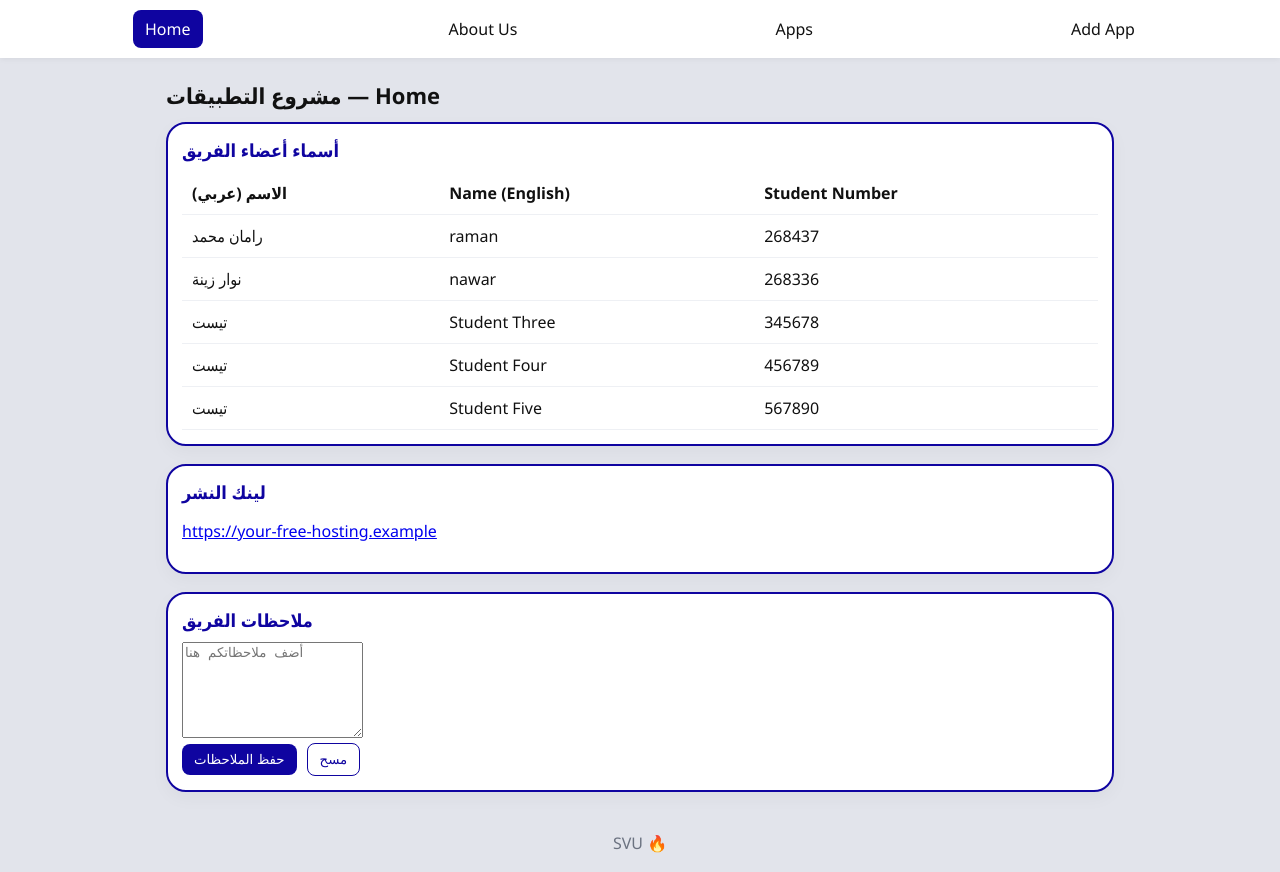
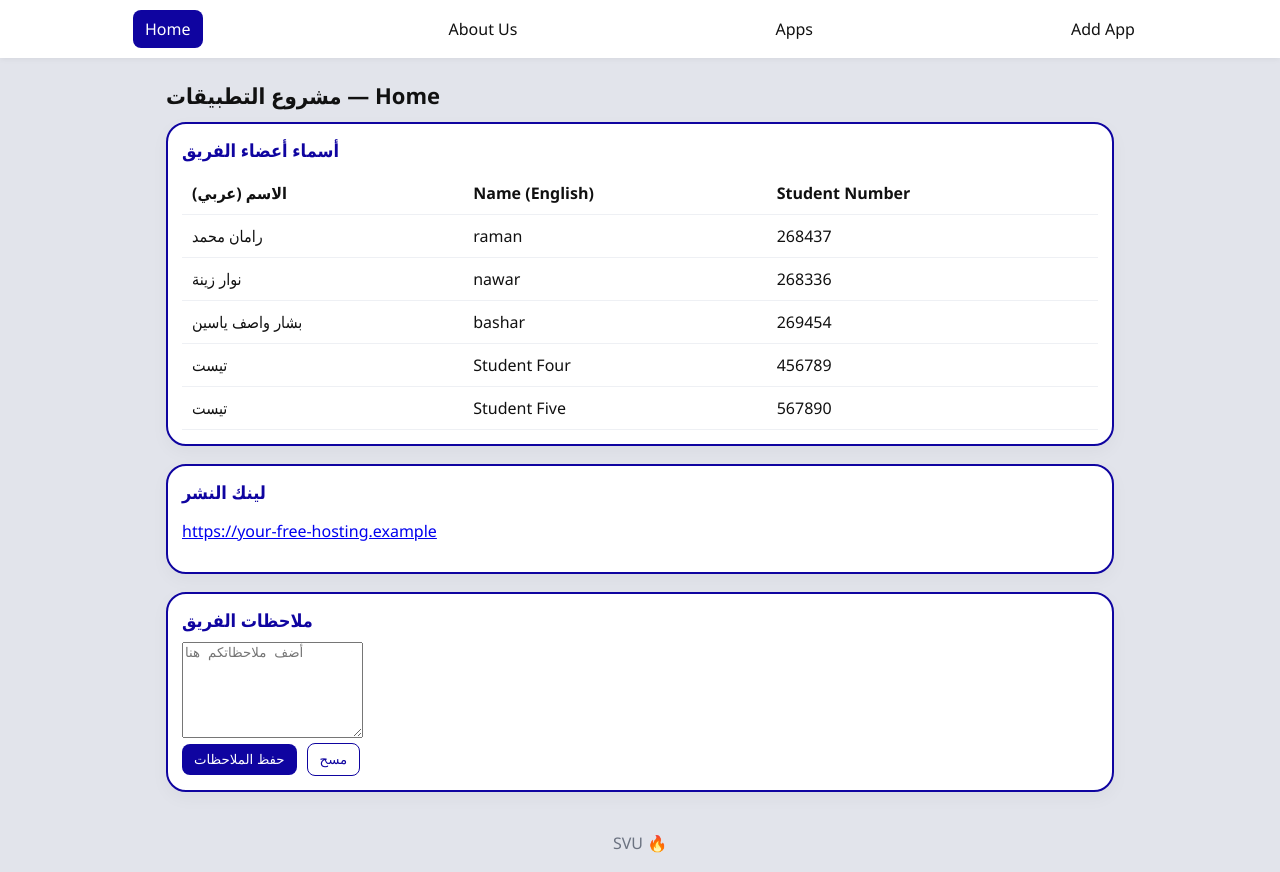
Before and after one commit to RamanMhmd/iwb202-projectes, a plain HTML site: page home.html in a window 1280 px wide. Drawn offline with nearby package versions, Linux system fonts and the light colour scheme.

Commit message:
Update home.html

```diff
--- a/home.html
+++ b/home.html
@@ -45,9 +45,9 @@
                         <td>268336</td>
                     </tr>
                     <tr>
-                        <td>تيست</td>
-                        <td>Student Three</td>
-                        <td>345678</td>
+                        <td>بشار واصف ياسين </td>
+                        <td>bashar</td>
+                        <td>269454</td>
                     </tr>
                     <tr>
                         <td>تيست</td>
```
